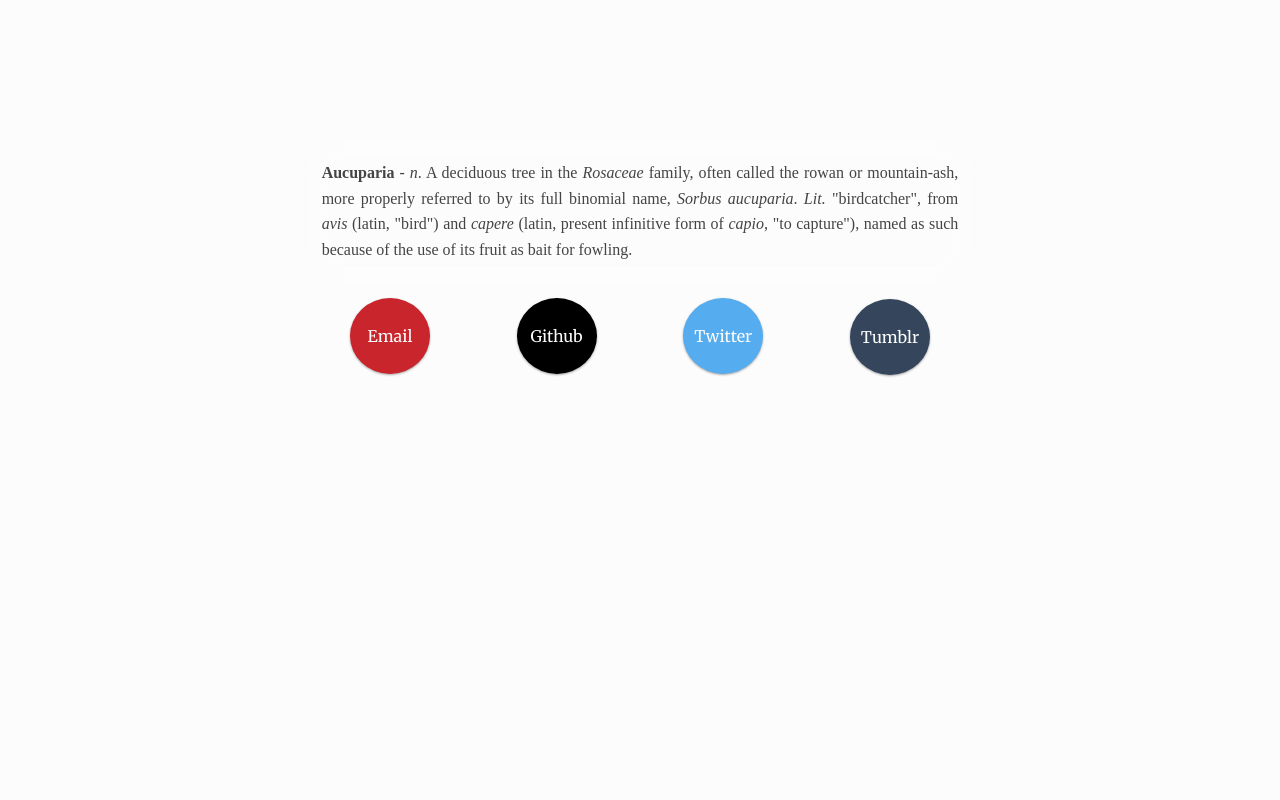
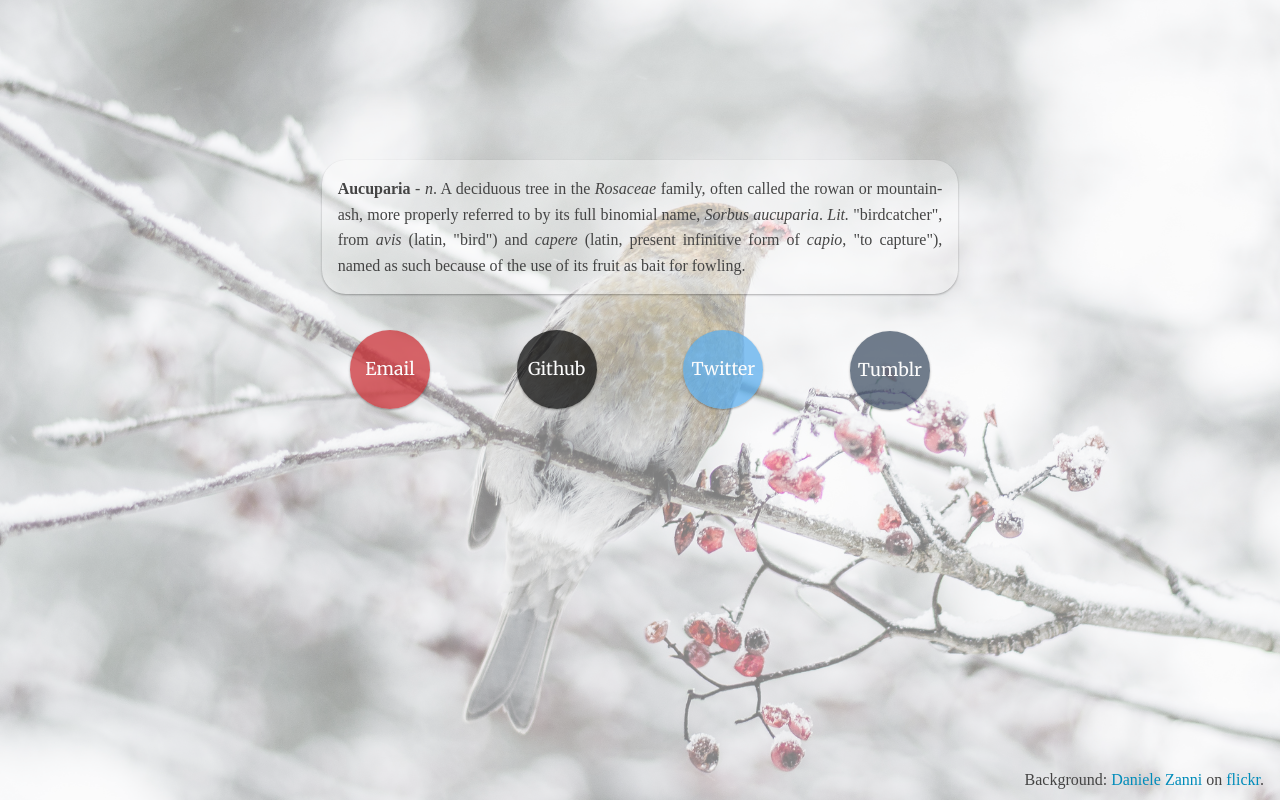
Before and after one commit to Sorbus/sorbus.github.io, a plain HTML site: page index.html in a window 1280 px wide. Drawn offline with Linux system fonts and the light colour scheme; a web font is replaced by a local one.

Commit message:
Visual improvements
Added a background, fiddled with button animations, basically improving
all the things.

```diff
--- a/css/custom.css
+++ b/css/custom.css
@@ -21,19 +21,20 @@ h1, h2, h3, h4, h5, h6 {
   text-align:justify;
 }
 
-.links .column {
+nav .column {
   text-align:center;
 }
 
-.links a {
+a.icon {
   font-family:'Merriweather', normal;
-  border: 1px rgba(68, 68, 68, .5) solid;
   border-radius:100%;
   display:inline-block;
-  width:5em;
-  font-size:1em;
-  padding-top:1.5em;
-  padding-bottom:1.5em;
+  position:relative;
+  width:5rem;
+  height:4.9rem;
+  font-size:1.1rem;
+  padding-top:1.6rem;
+  color:#fcfcfc;
   -moz-transition: color 0.2s ease, background-color 0.2s ease, transform 0.3s ease;
 	-webkit-transition: color 0.2s ease, background-color 0.2s ease, transform 0.3s ease;
 	-o-transition: color 0.2s ease, background-color 0.2s ease, transform 0.3s ease;
@@ -43,17 +44,64 @@ h1, h2, h3, h4, h5, h6 {
   -webkit-box-shadow: 0 1px 3px rgba(0, 0, 0, 0.12), 0 1px 2px rgba(0, 0, 0, 0.24);
 	-moz-box-shadow: 0 1px 3px rgba(0, 0, 0, 0.12), 0 1px 2px rgba(0, 0, 0, 0.24);
 	box-shadow: 0 1px 3px rgba(0, 0, 0, 0.12), 0 1px 2px rgba(0, 0, 0, 0.24);
+  border: solid 0px;
 }
 
-.links a:hover {
+a.icon:hover {
   -webkit-box-shadow: 0 10px 20px rgba(0, 0, 0, 0.19), 0 6px 6px rgba(0, 0, 0, 0.23);
 	-moz-box-shadow: 0 10px 20px rgba(0, 0, 0, 0.19), 0 6px 6px rgba(0, 0, 0, 0.23);
 	box-shadow: 0 10px 20px rgba(0, 0, 0, 0.19), 0 6px 6px rgba(0, 0, 0, 0.23);
-  transform:scale(1.05);
+  background-color:transparent;
+  box-shadow:none;
+}
+
+a.icon:after {
+  content: "";
+  width: 100%;
+  height: 100%;
+  border: solid 0px;
+  transform: scale(0.99);
+  position: absolute;
+  top: 0px;
+  left: 0px;
+  border-radius: 50%;
+  transition: all 0.3s ease;
+}
+
+a.icon:hover:after {
+  border:solid 2px;
+  background-color:rgba(252, 252, 252, .7);
+  transform: scale(1.1);
+  box-shadow: 0 10px 20px rgba(0, 0, 0, 0.19), 0 6px 6px rgba(0, 0, 0, 0.23);
+  z-index:-1;
 }
 
 @media only screen {
-  .links .small-4 {
+  .bg {
+    background-image: url(../img/8361494792_7aba723044_k.jpg);
+    background-attachment: fixed;
+    background-size: cover;
+    background-position: center;
+    width: 100%;
+    min-height: 100%;
+    position: fixed;
+    z-index: -3;
+    left:0px;
+    top:0px;
+  }
+
+  .bg:after {
+    content: "";
+    width:100%;
+    height:100%;
+    position:fixed;
+    z-index:-2;
+    left:0px;
+    top:0px;
+    background-color: rgba(252, 252, 252, .5);
+  }
+
+  nav .small-4 {
     margin-bottom:2em;
   }
 
@@ -109,13 +157,21 @@ h1, h2, h3, h4, h5, h6 {
     text-align:center;
   }
 
+  footer {
+    position:absolute;
+    bottom:0px;
+    right:0px;
+    padding-right:1em;
+    height:2em;
+  }
+
   .sidebar .column:nth-of-type(n+4) {
     padding-top:1em;
   }
 }
 
 @media only screen and (min-width: 40.0625em) {
-  .links .small-4 {
+  nav .small-4 {
     margin-bottom:0em;
   }
 
@@ -123,7 +179,7 @@ h1, h2, h3, h4, h5, h6 {
     padding-top:1em;
   }
 
-  body>.row:first-of-type {
+  body>div.row:first-of-type {
     padding-top:5em;
   }
 
@@ -153,11 +209,13 @@ h1, h2, h3, h4, h5, h6 {
     transition: all .5s ease-in-out;
   }
 
-  p {
-    background-color:rgba(252, 252, 252, .7);
-    -webkit-box-shadow: 0px 0px 20px 10px rgba(252, 252, 252, .7);
-    -moz-box-shadow: 0px 0px 20px 10px rgba(252, 252, 252, .7);
-    box-shadow: 0px 0px 20px 10px rgba(252, 252, 252, .7);
+  .definition {
+    padding:1em;
+    background-color:rgba(252, 252, 252, .4);
+    border-radius:1.5em;
+    -webkit-box-shadow: 0px 0px 60px 60px rgba(252, 252, 252, .1);
+    -moz-box-shadow: 0px 0px 60px 60px rgba(252, 252, 252, .1);
+    box-shadow: 0px 0px 60px 60px rgba(252, 252, 252, .1), 0 1px 3px rgba(0, 0, 0, 0.12), 0 1px 2px rgba(0, 0, 0, 0.24);
   }
 
   header .h1 {
@@ -170,57 +228,57 @@ h1, h2, h3, h4, h5, h6 {
 }
 
 @media only screen and (min-width: 64.0625em) {
-  body>.row:first-of-type {
+  body>div.row:first-of-type {
     padding-top:10em;
   }
 }
 
 .column>.email {
-  color:#fcfcfc;
-  background-color:#c9252c;
-  border: 2px solid #c9252c;
+  background-color:rgba(201, 37, 44, .7);
 }
 
 .column>.email:hover {
-  color:#c9252c;
-  background-color:#fcfcfc;
-  border: 2px solid #c9252c;
+  color:rgba(201, 37, 44, 1);
+}
+
+.column>.email:after {
+  border-color:rgba(201, 37, 44, 1);
 }
 
 .column>.github {
-  color:#fcfcfc;
-  background-color:black;
-  border: 2px solid black;
+  background-color:rgba(0, 0, 0, .7);
 }
 
 .column>.github:hover {
-  color:black;
-  background-color:#fcfcfc;
-  border: 2px solid black;
+  color:rgba(0, 0, 0, 1);
+}
+
+.column>.github:after {
+  border-color:rgba(0, 0, 0, 1);
 }
 
 .column>.twitter {
-  color:#fcfcfc;
-  background-color: #55acee;
-  border: 2px solid #55acee;
+  background-color:rgba(85, 172, 238, .7);
 }
 
 .column>.twitter:hover {
-  color:#55acee;
-  background-color:#fcfcfc;
-  border: 2px solid #55acee;
+  color:rgba(85, 172, 238, 1);
+}
+
+.column>.twitter:after {
+  border-color:rgba(85, 172, 238, 1);
 }
 
 .column>.tumblr {
-  color:#fcfcfc;
-  background-color:#35465c;
-  border: 2px solid #35465c;
+  background-color:rgba(53, 70, 92, .7);
 }
 
 .column>.tumblr:hover {
-  color:#35465c;
-  background-color:#fcfcfc;
-  border: 2px solid #35465c;
+  color:rgba(53, 70, 92, 1);
+}
+
+.column>.tumblr:after {
+  border-color:rgba(53, 70, 92, 1);
 }
 
 .column, .columns{
--- a/index.html
+++ b/index.html
@@ -9,7 +9,6 @@
     <script src="js/vendor/modernizr.js"></script>
   </head>
   <body>
-
     <div class="row">
       <div class="column small-0 medium-2 large-2">&nbsp</div>
       <div class="column small-12 medium-8 large-8">
@@ -19,23 +18,27 @@
       </div>
       <div class="column small-0 medium-2 large-2"></div>
     </div>
-    <div class="row links">
-      <div class="column large-2 small-0"></div>
-      <div class="column large-2 small-4">
-        <a href="mailto://rowan@aucuparia.net" class="email">Email</a>
+    <nav class="row">
+      <div class="column large-2 medium-2 small-0"></div>
+      <div class="column large-2 medium-2 small-4">
+        <a href="mailto://rowan@aucuparia.net" class="icon email">Email</a>
       </div>
-      <div class="column large-2 small-4">
-        <a href="//github.com/sorbus" class="github">Github</a>
+      <div class="column large-2 medium-2 small-4">
+        <a href="https://github.com/sorbus" class="icon github">Github</a>
       </div>
-      <div class="column large-2 small-4">
-        <a href="//twitter.com/S_aucuparia" class="twitter">Twitter</a>
+      <div class="column large-2 medium-2 small-4">
+        <a href="https://twitter.com/S_aucuparia" class="icon twitter">Twitter</a>
       </div>
-      <div class="column large-0 small-4"></div>
-      <div class="column large-2 small-4">
-        <a href="http://tumble.aucuparia.net" class="tumblr">Tumblr</a>
+      <div class="column large-0 medium-0 small-4"></div>
+      <div class="column large-2 medium-2 small-4">
+        <a href="http://tumble.aucuparia.net" class="icon tumblr">Tumblr</a>
       </div>
-      <div class="column large-0 small-4"></div>
-    </div>
+      <div class="column large-0 medium-0 small-4"></div>
+    </nav>
+    <div class="bg"></div>
+    <footer>
+      Background: <a href="https://www.flickr.com/photos/syymza/">Daniele Zanni</a> on <a href="https://www.flickr.com/">flickr</a>.
+    </footer>
     <script src="js/vendor/jquery.js"></script>
   </body>
 </html>
```
Also changed, not shown: img/8361494792_7aba723044_k.jpg (added), img/8361494792_f3e73c8bbc_z.jpg (added), 1 other file.
